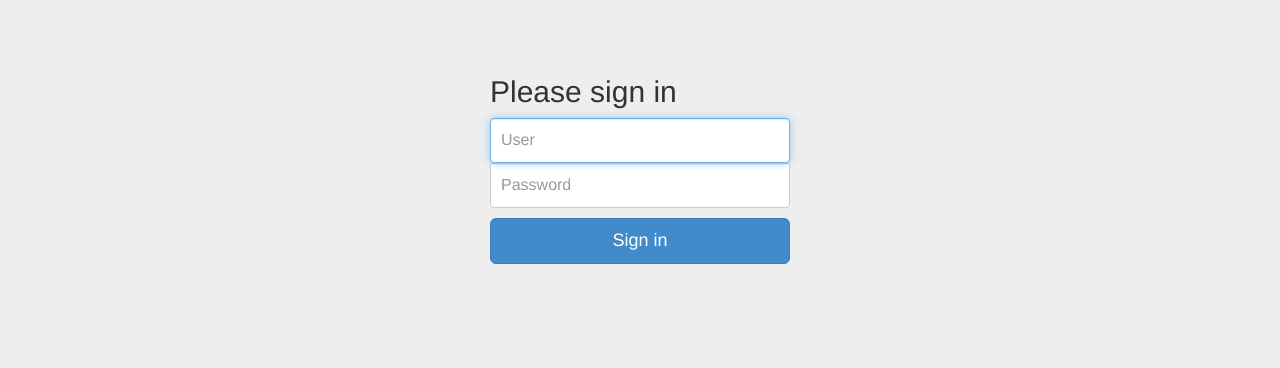
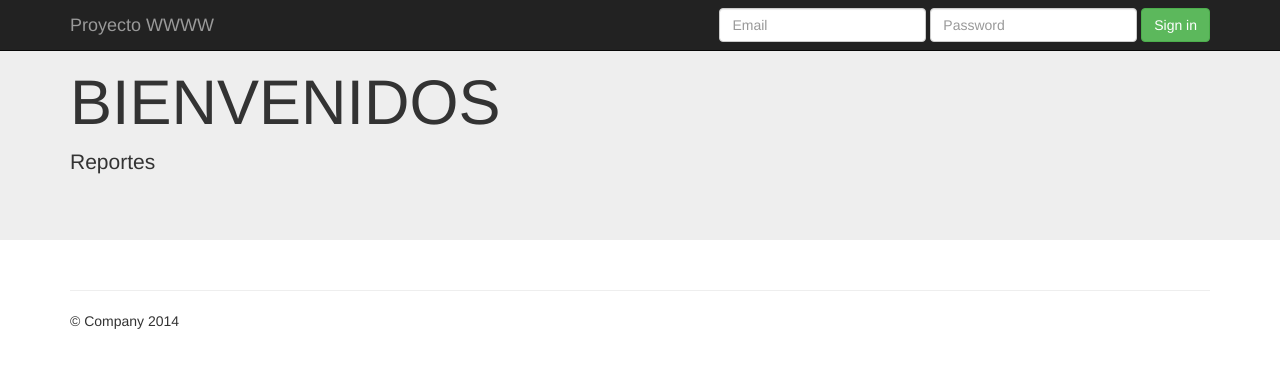
Before and after one commit to jeffaristi92/proyecto-www, a PHP site: page / in a window 1280 px wide. Shown: the top 368 px of the page. Run offline with PHP 8.4, Linux system fonts and the light colour scheme; some libraries are stand-ins or nearby versions.

```diff
--- a/Dao/DaoLogin.php
+++ b/Dao/DaoLogin.php
@@ -30,6 +30,7 @@ require '../DataBase/DataBase.php';
 
 	                    session_start();
 	                    $_SESSION['acceso'] = 1;
+						$_SESSION['usuario'] = $usuario;
 
 	                    if($u_rol == 'admin'){
 	                    	$_SESSION['rol'] = 'admin';
--- /dev/null
+++ b/includes/barra-sesion.php
@@ -0,0 +1,24 @@
+    <div class="navbar navbar-inverse navbar-fixed-top" role="navigation">
+      <div class="container">
+        <div class="navbar-header">
+          <button type="button" class="navbar-toggle" data-toggle="collapse" data-target=".navbar-collapse">
+            <span class="sr-only">Toggle navigation</span>
+            <span class="icon-bar"></span>
+            <span class="icon-bar"></span>
+            <span class="icon-bar"></span>
+          </button>
+          <a class="navbar-brand" href="#">Proyecto WWWW</a>
+        </div>
+        <div class="navbar-collapse collapse">
+          <form class="navbar-form navbar-right" role="form">
+            <div class="form-group">
+              <input type="text" placeholder="Email" class="form-control">
+            </div>
+            <div class="form-group">
+              <input type="password" placeholder="Password" class="form-control">
+            </div>
+            <button type="submit" class="btn btn-success">Sign in</button>
+          </form>
+        </div><!--/.navbar-collapse -->
+      </div>
+    </div>
--- /dev/null
+++ b/includes/footer.php
@@ -0,0 +1,7 @@
+    <!-- Bootstrap core JavaScript
+    ================================================== -->
+    <!-- Placed at the end of the document so the pages load faster -->
+	<script src="https://ajax.googleapis.com/ajax/libs/jquery/1.11.0/jquery.min.js"></script>
+    <script src="../../dist/js/bootstrap.min.js"></script>
+</body>
+</html>
--- /dev/null
+++ b/includes/header.php
@@ -0,0 +1,28 @@
+<!DOCTYPE html>
+<html lang="en">
+  <head>
+    <meta charset="utf-8">
+    <meta http-equiv="X-UA-Compatible" content="IE=edge">
+    <meta name="viewport" content="width=device-width, initial-scale=1">
+    <meta name="description" content="">
+    <meta name="author" content="">
+    <link rel="shortcut icon" href="../../assets/ico/favicon.ico">
+
+    <title>INICIO</title>
+
+    <!-- Bootstrap core CSS -->
+    <link href="css/bootstrap.min.css" rel="stylesheet">
+
+    <!-- Custom styles for this template -->
+    <link href="jumbotron.css" rel="stylesheet">
+
+    <!-- Just for debugging purposes. Don't actually copy this line! -->
+    <!--[if lt IE 9]><script src="../../assets/js/ie8-responsive-file-warning.js"></script><![endif]-->
+
+    <!-- HTML5 shim and Respond.js IE8 support of HTML5 elements and media queries -->
+    <!--[if lt IE 9]>
+      <script src="https://oss.maxcdn.com/libs/html5shiv/3.7.0/html5shiv.js"></script>
+      <script src="https://oss.maxcdn.com/libs/respond.js/1.4.2/respond.min.js"></script>
+    <![endif]-->
+  </head>
+  <body>
--- a/index.php
+++ b/index.php
@@ -1,39 +1,31 @@
 <?php
-  session_start();
+include 'includes/header.php';
+include 'includes/barra-sesion.php';
+?>
+    <!-- Main jumbotron for a primary marketing message or call to action -->
+    <div class="jumbotron">
+      <div class="container">
+        <h1>BIENVENIDOS</h1>
+        <p>Reportes</p>
 
-  if(@$_SESSION['acceso'] == 1){
 
-    echo "<script type='text/javascript' language='javascript'>
-          location.href='View/Welcome.php';
-      </script>";
-  }
-?>
 
-<!DOCTYPE html>
-
-<html lang="en">
-  <head>
-    <meta http-equiv="Content-Type" content="text/html; charset=UTF-8">
-    <meta charset="utf-8">
-
-    <title>Login</title>
-
-    <link href="css/bootstrap.min.css" rel="stylesheet">
-    <link href="css/signin.css" rel="stylesheet">
-
-  </head>
-
-  <body>
+        <!--
+        <p><a class="btn btn-primary btn-lg" role="button">Learn more &raquo;</a></p>
+      	-->
+      </div>
+    </div>
 
     <div class="container">
+      <!-- Example row of columns -->
+      <div class="row">
+      </div>
+      <hr>
+      <footer>
+        <p>&copy; Company 2014</p>
+      </footer>
+    </div> <!-- /container -->
 
-      <form class="form-signin" role="form" action="Controller/Controller.php" method="POST">
-        <h2 class="form-signin-heading">Please sign in</h2>
-        <input name="usuario" type="text" class="form-control" placeholder="User" required="" autofocus="">
-        <input name="password" type="password" class="form-control" placeholder="Password" required="">
-        <button class="btn btn-lg btn-primary btn-block" type="submit">Sign in</button>
-      </form>
-
-    </div>
-  </body>
-</html>
+<?php
+include 'includes/footer.php';
+?>
```
Also changed, not shown: View/PaginaPanelAdminEmpresa.php (added, +14 -0 lines), View/PaginaPanelAdminSistema.php (added, +16 -0 lines), View/PaginaPanelCajero.php (added, +14 -0 lines), index2.php (added, +39 -0 lines).
